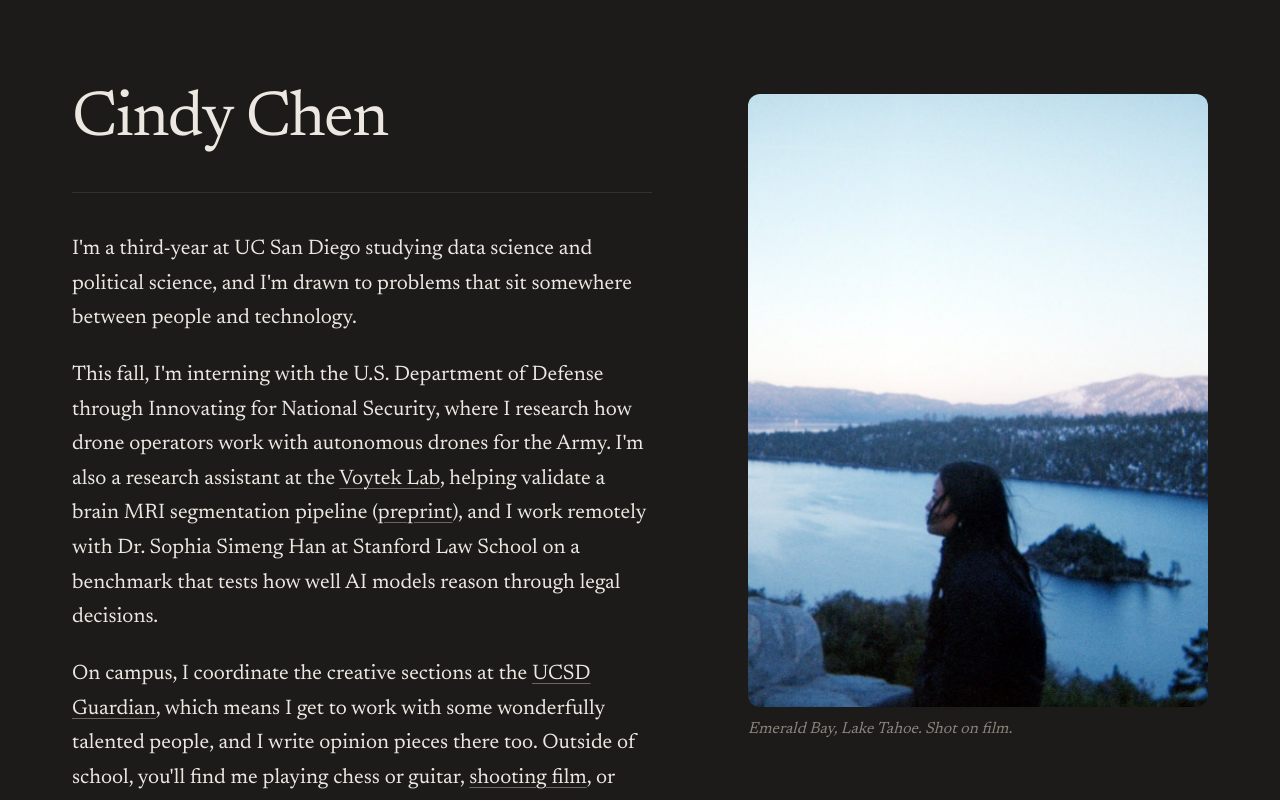
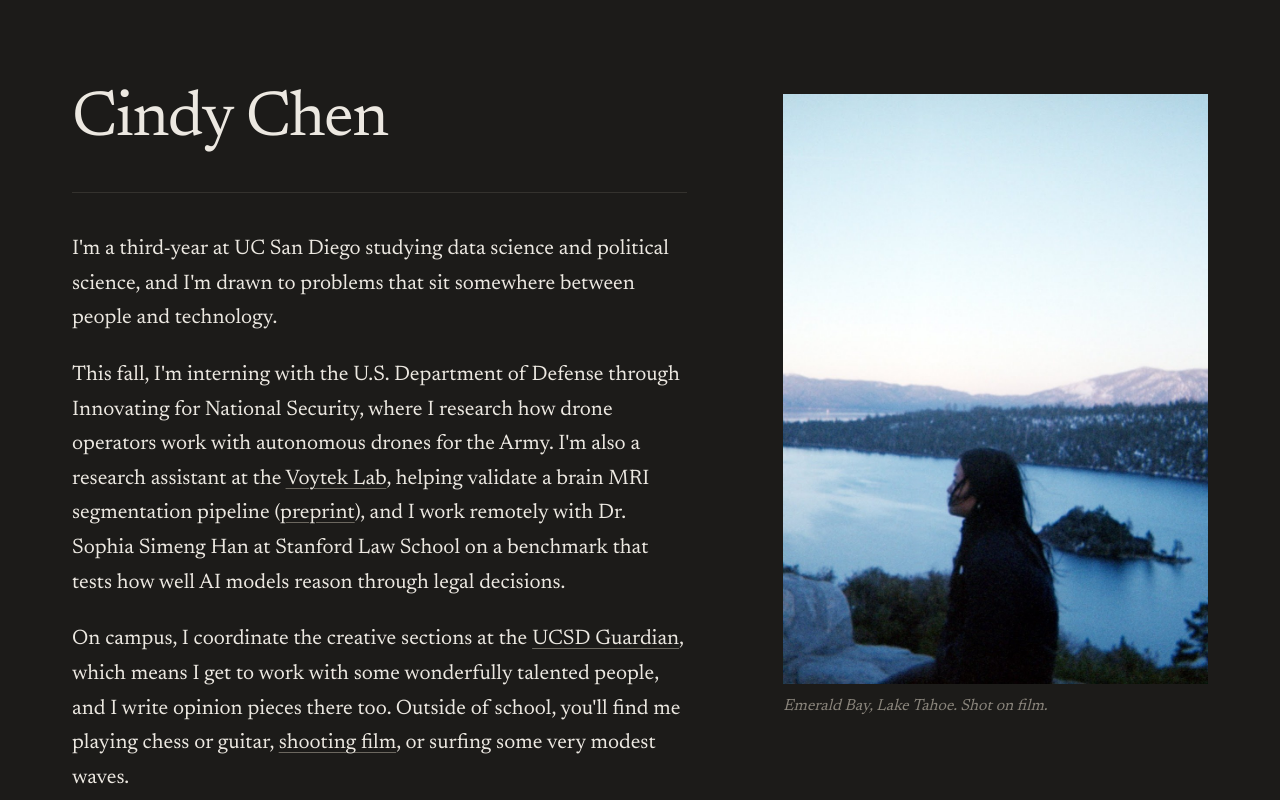
Before and after one commit to cindysze/cindysze.github.io, a Next.js app: page / in a window 1280 px wide. Shown: the top 800 px of the page. Built offline with nearby package versions, Linux system fonts and the light colour scheme.

Commit message:
changed edges, fixed size (hopefully

```diff
--- a/app/globals.css
+++ b/app/globals.css
@@ -53,8 +53,8 @@ a:hover { color: #ffffff; text-decoration-color: var(--text); }
 }
 
 .photo {
-  flex: 0 1 460px;
-  min-width: 280px;
+  flex: 0 1 auto;
+  min-width: 0;
   margin: 0;
   padding-top: 6px;
   position: sticky;
@@ -63,13 +63,16 @@ a:hover { color: #ffffff; text-decoration-color: var(--text); }
   flex-direction: column;
   gap: 14px;
 }
+/* sized by the screen height so the whole photo always fits without scrolling */
 .photo img {
   display: block;
-  width: 100%;
-  aspect-ratio: 3 / 4;
+  height: min(calc(100vh - 210px), 680px);
+  height: min(calc(100svh - 210px), 680px);
+  aspect-ratio: 976 / 1356;
+  width: auto;
+  max-width: 100%;
   object-fit: cover;
-  object-position: 50% 62%;
-  border-radius: 12px;
+  object-position: 50% 100%;
 }
 .photo figcaption { font-size: 16px; font-style: italic; color: var(--faint); }
 
@@ -148,7 +151,8 @@ a:hover { color: #ffffff; text-decoration-color: var(--text); }
 @media (max-width: 600px) {
   .container { padding: 56px 24px 64px; }
   .content { gap: 56px; }
-  .photo { position: static; min-width: 0; flex-basis: 100%; }
+  .photo { position: static; flex-basis: 100%; }
+  .photo img { width: 100%; height: auto; }
   .name { font-size: 48px; }
   .bio { font-size: 19px; }
   .section-title { font-size: 28px; }
--- a/app/page.js
+++ b/app/page.js
@@ -55,7 +55,7 @@ export default function Home() {
             On campus, I coordinate the creative sections at the{" "}
             <a href="https://ucsdguardian.org/">UCSD Guardian</a>, which means I get to work with some
             wonderfully talented people, and I write opinion pieces there too. Outside of school, you'll
-            find me playing chess or guitar, <a href="/film">shooting film</a>, or surfing very modest
+            find me playing chess or guitar, <a href="/film">shooting film</a>, or surfing some very modest
             waves.
           </p>
           <p className="currently">Currently looking for Summer 2027 internships.</p>
```
